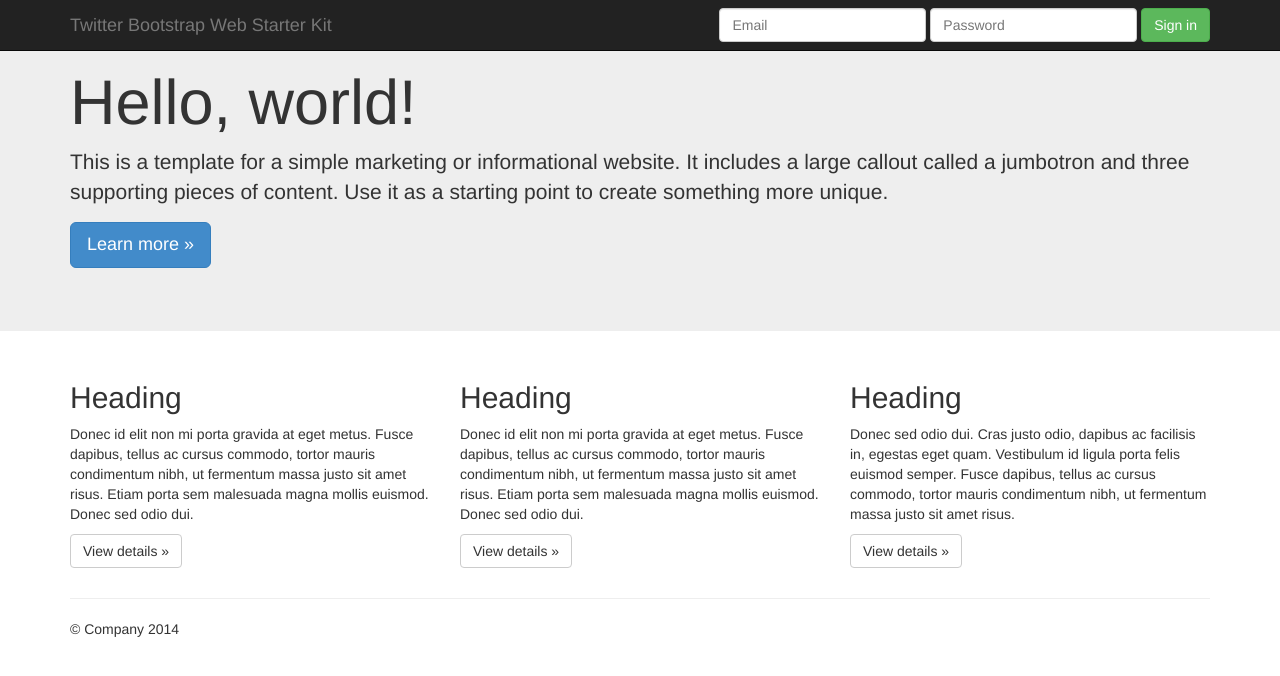
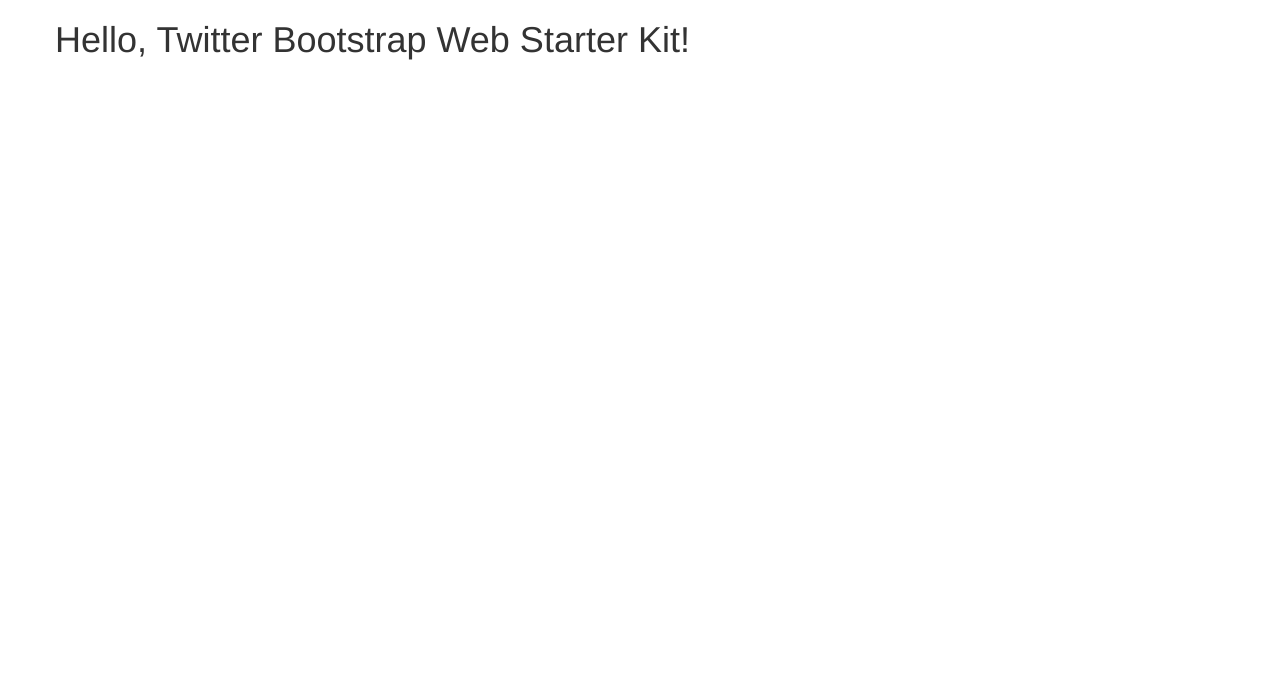
Before and after one commit to dszymczuk/twitter-bootstrap-web-starter-kit, a website: page app/index.html in a window 1280 px wide. Drawn offline with nearby package versions, Linux system fonts and the light colour scheme; files that its build step writes are made by us from their sources.

Commit message:
base Twitter Boostrap html

```diff
--- a/app/index.html
+++ b/app/index.html
@@ -6,7 +6,7 @@
     <meta name="description" content="">
     <meta name="viewport" content="width=device-width, initial-scale=1">
 
-    <title>Jumbotron Template for Bootstrap</title>
+    <title>Twitter Bootstrap Web Starter Kit</title>
 
 
     <!-- Add to homescreen for Chrome on Android -->
@@ -27,81 +27,33 @@
     <link rel="stylesheet" href="styles/bootstrap.css">
 
 
-    <!-- HTML5 shim and Respond.js IE8 support of HTML5 elements and media queries -->
+  </head>
+
+  <body>
+
+    <div class="container">
+      <div class="row">
+        <div class="col-12-xs">
+          <h1>Hello, Twitter Bootstrap Web Starter Kit!</h1>
+        </div>
+      </div>
+    </div>
+
+
+
+
+    <script src="scripts/jquery-1.11.1.min.js"></script>
+    <script src="scripts/bootstrap.min.js"></script>
+
+    <!-- build:js scripts/bootstrap.min.js -->
+    <!-- endbuild -->
+
+    <!-- HTML5 Shim and Respond.js IE8 support of HTML5 elements and media queries -->
+    <!-- WARNING: Respond.js doesn't work if you view the page via file:// -->
     <!--[if lt IE 9]>
       <script src="https://oss.maxcdn.com/html5shiv/3.7.2/html5shiv.min.js"></script>
       <script src="https://oss.maxcdn.com/respond/1.4.2/respond.min.js"></script>
     <![endif]-->
-  </head>
-
-  <body>
-
-    <div class="navbar navbar-inverse navbar-fixed-top" role="navigation">
-      <div class="container">
-        <div class="navbar-header">
-          <button type="button" class="navbar-toggle collapsed" data-toggle="collapse" data-target=".navbar-collapse">
-            <span class="sr-only">Toggle navigation</span>
-            <span class="icon-bar"></span>
-            <span class="icon-bar"></span>
-            <span class="icon-bar"></span>
-          </button>
-          <a class="navbar-brand" href="#">Twitter Bootstrap Web Starter Kit</a>
-        </div>
-        <div class="navbar-collapse collapse">
-          <form class="navbar-form navbar-right" role="form">
-            <div class="form-group">
-              <input type="text" placeholder="Email" class="form-control">
-            </div>
-            <div class="form-group">
-              <input type="password" placeholder="Password" class="form-control">
-            </div>
-            <button type="submit" class="btn btn-success">Sign in</button>
-          </form>
-        </div><!--/.navbar-collapse -->
-      </div>
-    </div>
-
-    <!-- Main jumbotron for a primary marketing message or call to action -->
-    <div class="jumbotron">
-      <div class="container">
-        <h1>Hello, world!</h1>
-        <p>This is a template for a simple marketing or informational website. It includes a large callout called a jumbotron and three supporting pieces of content. Use it as a starting point to create something more unique.</p>
-        <p><a class="btn btn-primary btn-lg" role="button">Learn more &raquo;</a></p>
-      </div>
-    </div>
-
-    <div class="container">
-      <!-- Example row of columns -->
-      <div class="row">
-        <div class="col-md-4">
-          <h2>Heading</h2>
-          <p>Donec id elit non mi porta gravida at eget metus. Fusce dapibus, tellus ac cursus commodo, tortor mauris condimentum nibh, ut fermentum massa justo sit amet risus. Etiam porta sem malesuada magna mollis euismod. Donec sed odio dui. </p>
-          <p><a class="btn btn-default" href="#" role="button">View details &raquo;</a></p>
-        </div>
-        <div class="col-md-4">
-          <h2>Heading</h2>
-          <p>Donec id elit non mi porta gravida at eget metus. Fusce dapibus, tellus ac cursus commodo, tortor mauris condimentum nibh, ut fermentum massa justo sit amet risus. Etiam porta sem malesuada magna mollis euismod. Donec sed odio dui. </p>
-          <p><a class="btn btn-default" href="#" role="button">View details &raquo;</a></p>
-       </div>
-        <div class="col-md-4">
-          <h2>Heading</h2>
-          <p>Donec sed odio dui. Cras justo odio, dapibus ac facilisis in, egestas eget quam. Vestibulum id ligula porta felis euismod semper. Fusce dapibus, tellus ac cursus commodo, tortor mauris condimentum nibh, ut fermentum massa justo sit amet risus.</p>
-          <p><a class="btn btn-default" href="#" role="button">View details &raquo;</a></p>
-        </div>
-      </div>
-
-      <hr>
-
-      <footer>
-        <p>&copy; Company 2014</p>
-      </footer>
-    </div> <!-- /container -->
-
-
-    <script src="scripts/jquery-1.11.1.min.js"></script>
-    <!-- build:js scripts/bootstrap.min.js -->
-    <script src="scripts/bootstrap.js"></script>
-    <!-- endbuild -->
 
     <!-- Google Analytics: change UA-XXXXX-X to be your site's ID -->
     <script>
```
